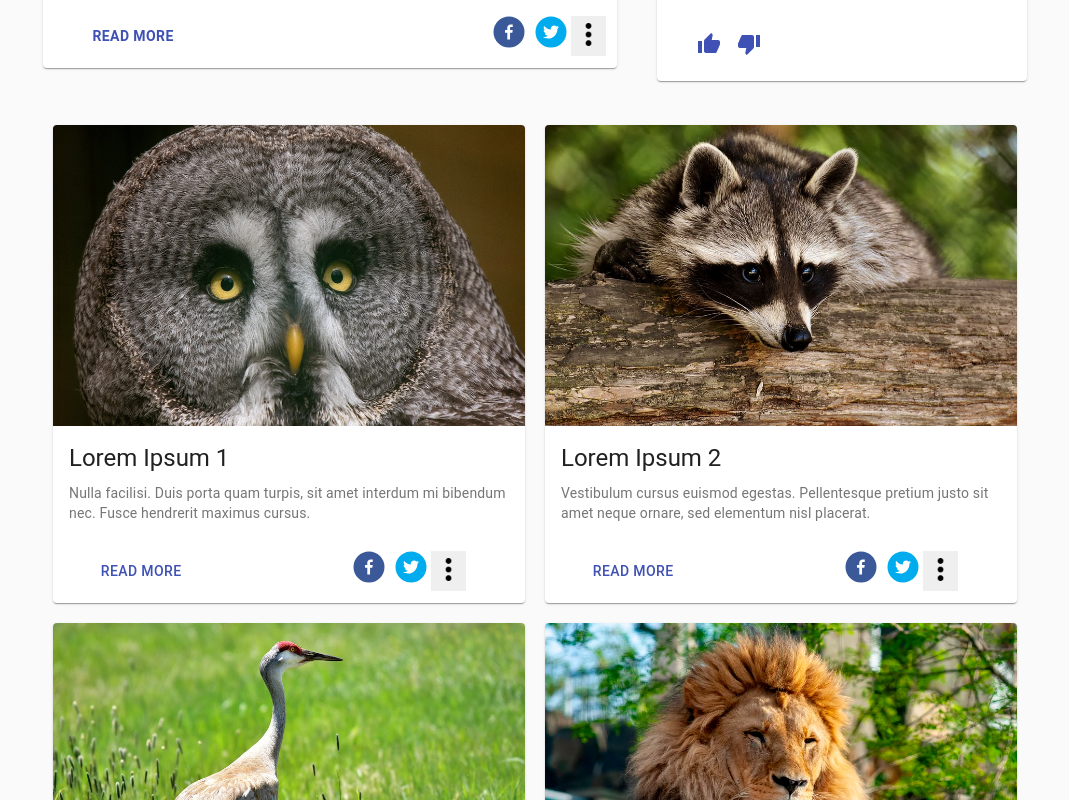
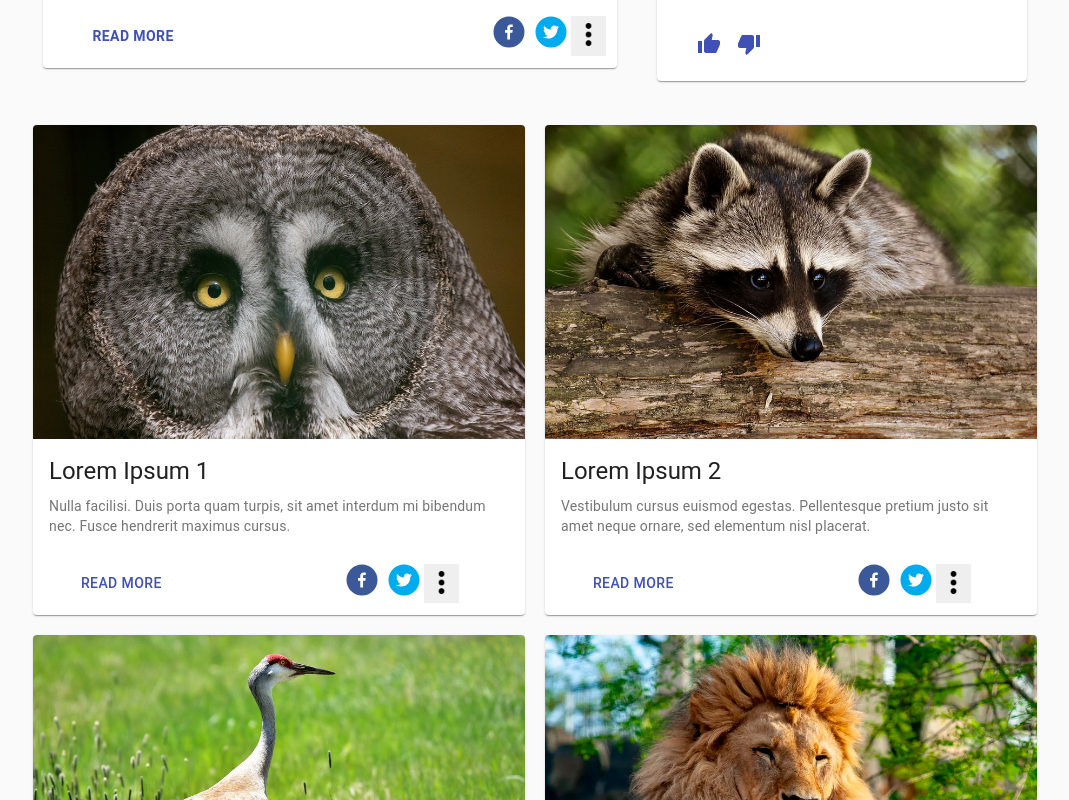
Before and after one commit to CodeRory/news, a React (Create React App) app: page / in a window 1280 px wide. Shown: the part 640-1440 px from the top of the page, without its empty margins (105-1174 px from the left). Built offline with nearby package versions, Linux system fonts and the light colour scheme.

Commit message:
fixing cards2

```diff
--- a/src/components/Cards/Card1.js
+++ b/src/components/Cards/Card1.js
@@ -7,17 +7,12 @@ import CardContent from '@material-ui/core/CardContent';
 import CardMedia from '@material-ui/core/CardMedia';
 import Button from '@material-ui/core/Button';
 import Typography from '@material-ui/core/Typography';
-
 import Dialog from '@material-ui/core/Dialog';
 import DialogActions from '@material-ui/core/DialogActions';
 import DialogContent from '@material-ui/core/DialogContent';
 import DialogContentText from '@material-ui/core/DialogContentText';
 import DialogTitle from '@material-ui/core/DialogTitle';
-
-
 import Share from '../Share/Share';
-
-
 import land3 from '../Cards/land3.png';
 
 const useStyles = makeStyles({
--- a/src/components/Cards/Cards.css
+++ b/src/components/Cards/Cards.css
@@ -4,8 +4,8 @@
 .card2Container {
     display: flex;
     flex-direction: row;
-    margin: 0 auto;
-    margin: 20px;
+    margin: 20px 0 20px 0;
+
 }
 
 
--- a/src/components/Share/Share.css
+++ b/src/components/Share/Share.css
@@ -7,7 +7,6 @@
 .buttonPlusHide {
   display: flex;
   flex-direction: row;
-
 }
 
 
@@ -17,8 +16,6 @@
   flex-direction: column;
   order: -3;
   box-shadow: black;
-
-
 }
 
 
```
